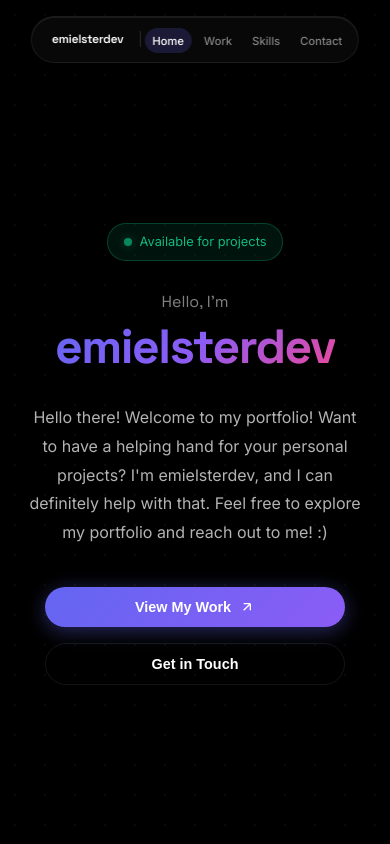
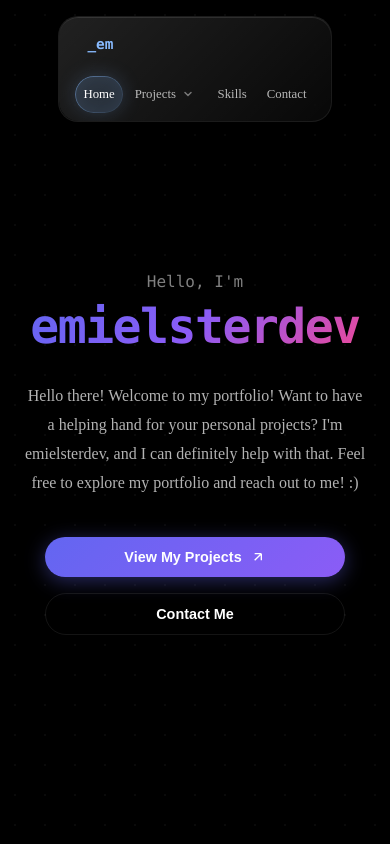
Before and after one commit to emielster/emielster-dev, a React (Vite) app: page / in a window 390 px wide. Shown: the top 844 px of the page. Built offline with nearby package versions, Linux system fonts and the light colour scheme.

Commit message:
Added a better navbar

```diff
--- a/src/components/Hero.tsx
+++ b/src/components/Hero.tsx
@@ -8,10 +8,6 @@ export function Hero() {
   return (
     <section className="hero" id="hero">
       <div className="hero-content">
-        <div className="hero-status">
-          <span className="status-dot" />
-          <span>Available for projects</span>
-        </div>
 
         <h1 className="hero-title">
           <span className="title-small">Hello, I'm</span>
@@ -23,17 +19,17 @@ export function Hero() {
         <p className="hero-description">
           Hello there! Welcome to my portfolio! Want to have a helping hand for your personal projects?
           I'm emielsterdev, and I can definitely help with that. Feel free to explore my portfolio and reach out to me! :)
-        </p>
+          </p>
 
         <div className="hero-actions">
           <button className="btn btn-primary" onClick={scrollToProjects}>
-            View My Work
+            View My Projects
             <svg width="16" height="16" viewBox="0 0 24 24" fill="none" stroke="currentColor" strokeWidth="2">
               <path d="M7 17L17 7M17 7H7M17 7V17"/>
             </svg>
           </button>
           <button className="btn btn-outline">
-            Get in Touch
+            Contact Me
           </button>
         </div>
       </div>
--- a/src/components/Navigation.css
+++ b/src/components/Navigation.css
@@ -1,102 +1,394 @@
 .navigation {
   position: fixed;
-  top: 1.5rem;
-  left: 50%;
-  transform: translateX(-50%);
+  top: 0;
+  left: 0;
+  right: 0;
   z-index: 1000;
+  padding: 1.5rem 2rem;
+  pointer-events: none;
+  display: flex;
+  justify-content: center;
+}
+
+.nav-container {
+  position: relative;
+  display: flex;
+  flex-direction: column;
+  align-items: center;
+  pointer-events: auto;
 }
 
 .nav-pill {
+  max-width: fit-content;
+  margin: 0 auto;
+  padding: 0.75rem 1.5rem;
+  border-radius: 100px;
+  backdrop-filter: blur(20px);
+  background: rgba(0, 0, 0, 0.6);
+  border: 1px solid rgba(255, 255, 255, 0.1);
+  box-shadow:
+    0 8px 32px rgba(0, 0, 0, 0.3),
+    inset 0 1px 0 rgba(255, 255, 255, 0.1);
+  display: flex;
+  align-items: center;
+  gap: 1.5rem;
+  transition: all 0.3s ease;
+}
+
+.nav-pill:hover {
+  background: rgba(0, 0, 0, 0.7);
+  border-color: rgba(255, 255, 255, 0.2);
+}
+
+/* Logo with Breadcrumb */
+.nav-logo {
+  text-decoration: none;
+  color: #fff;
+  font-weight: 600;
+  font-size: 1rem;
+  transition: all 0.3s ease;
+  display: flex;
+  align-items: center;
+  padding: 0.5rem 0.75rem;
+  border-radius: 50px;
+  position: relative;
+}
+
+.nav-logo:hover {
+  background: rgba(255, 255, 255, 0.1);
+}
+
+.logo-breadcrumb {
+  display: flex;
+  align-items: center;
+  gap: 0.25rem;
+  font-family: 'Monaco', 'Menlo', monospace;
+}
+
+.breadcrumb-item {
+  display: flex;
+  align-items: center;
+  gap: 0.25rem;
+  animation: breadcrumbSlide 0.3s ease;
+}
+
+.breadcrumb-separator {
+  color: rgba(255, 255, 255, 0.4);
+  font-size: 0.9rem;
+  margin: 0 0.25rem;
+}
+
+.breadcrumb-active {
+  color: #88bbff;
+  font-weight: 700;
+}
+
+@keyframes breadcrumbSlide {
+  from {
+    opacity: 0;
+    transform: translateX(-10px);
+  }
+  to {
+    opacity: 1;
+    transform: translateX(0);
+  }
+}
+
+/* Divider */
+.nav-divider {
+  width: 1px;
+  height: 24px;
+  background: linear-gradient(
+    to bottom,
+    transparent,
+    rgba(255, 255, 255, 0.2),
+    transparent
+  );
+}
+
+/* Navigation Links */
+.nav-links {
   display: flex;
   align-items: center;
   gap: 0.5rem;
-  padding: 0.5rem 0.75rem;
-  border-radius: 50px;
-  background:
-    radial-gradient(rgba(255, 255, 255, 0.15) 1px, transparent 1px),
-    rgba(10, 10, 20, 0.85);
-  background-size: 8px 8px, 100% 100%;
-  border: 1px solid rgba(255, 255, 255, 0.12);
-  backdrop-filter: blur(20px);
-  -webkit-backdrop-filter: blur(20px);
-  box-shadow:
-    0 4px 30px rgba(0, 0, 0, 0.4),
-    inset 0 1px 0 rgba(255, 255, 255, 0.08);
+  list-style: none;
+  margin: 0;
+  padding: 0;
 }
 
-.nav-logo {
-  display: flex;
-  align-items: center;
-  padding: 0.4rem 0.75rem;
+.nav-item {
+  position: relative;
 }
 
-.logo-text {
-  font-family: 'Space Grotesk', monospace;
-  font-size: 0.85rem;
-  font-weight: 600;
-  letter-spacing: -0.02em;
-  color: var(--text-primary);
-  transition: color 0.3s ease;
-}
-
-.nav-logo:hover .logo-text {
-  color: var(--accent-primary);
-}
-
-.nav-divider {
-  width: 1px;
-  height: 20px;
-  background: rgba(255, 255, 255, 0.15);
-}
-
-.nav-links {
-  display: flex;
-  align-items: center;
-  gap: 0.25rem;
-  list-style: none;
+.nav-item.has-submenu {
+  position: relative;
 }
 
 .nav-link {
-  padding: 0.4rem 0.75rem;
-  font-size: 0.8rem;
-  font-weight: 500;
-  color: var(--text-muted);
-  border-radius: 20px;
+  text-decoration: none;
+  color: rgba(255, 255, 255, 0.7);
+  font-size: 0.95rem;
+  padding: 0.5rem 1rem;
+  border-radius: 50px;
   transition: all 0.3s ease;
+  position: relative;
+  display: flex;
+  align-items: center;
+  gap: 0.35rem;
+  background: transparent;
+  border: none;
+  cursor: pointer;
+  font-family: inherit;
   white-space: nowrap;
 }
 
 .nav-link:hover {
-  color: var(--text-primary);
-  background: rgba(255, 255, 255, 0.05);
+  color: #fff;
+  background: rgba(255, 255, 255, 0.1);
 }
 
 .nav-link.active {
-  color: var(--text-primary);
-  background: rgba(99, 102, 241, 0.2);
+  color: #fff;
+  background: rgba(136, 187, 255, 0.15);
+  box-shadow:
+    0 0 20px rgba(136, 187, 255, 0.2),
+    inset 0 0 20px rgba(136, 187, 255, 0.1);
 }
 
-/* Mobile Navigation */
-@media (max-width: 640px) {
+.nav-link.active::before {
+  content: '';
+  position: absolute;
+  inset: 0;
+  border-radius: 50px;
+  padding: 1px;
+  background: linear-gradient(135deg, rgba(136, 187, 255, 0.5), transparent);
+  -webkit-mask: linear-gradient(#fff 0 0) content-box, linear-gradient(#fff 0 0);
+  -webkit-mask-composite: xor;
+  mask-composite: exclude;
+}
+
+/* Submenu Styles */
+.has-submenu .nav-link {
+  padding-right: 0.75rem;
+}
+
+.submenu-arrow {
+  transition: transform 0.3s ease;
+  opacity: 0.6;
+}
+
+.nav-link.submenu-open .submenu-arrow {
+  transform: rotate(180deg);
+  opacity: 1;
+}
+
+.submenu-wrapper {
+  position: absolute;
+  top: 100%;
+  left: 0;
+  right: 0;
+  display: flex;
+  justify-content: center;
+  pointer-events: none;
+  margin-top: 0.75rem;
+}
+
+.submenu {
+  position: relative;
+  min-width: 260px;
+  max-width: 320px;
+  padding: 0.5rem;
+  border-radius: 16px;
+  backdrop-filter: blur(20px);
+  background: rgba(0, 0, 0, 0.85);
+  border: 1px solid rgba(255, 255, 255, 0.15);
+  box-shadow:
+    0 12px 40px rgba(0, 0, 0, 0.5),
+    inset 0 1px 0 rgba(255, 255, 255, 0.1);
+  animation: submenuSlideIn 0.3s ease;
+  pointer-events: auto;
+}
+
+.submenu::before {
+  content: '';
+  position: absolute;
+  top: -6px;
+  left: 50%;
+  transform: translateX(-50%) rotate(45deg);
+  width: 12px;
+  height: 12px;
+  background: rgba(0, 0, 0, 0.85);
+  border-left: 1px solid rgba(255, 255, 255, 0.15);
+  border-top: 1px solid rgba(255, 255, 255, 0.15);
+  pointer-events: none;
+}
+
+@keyframes submenuSlideIn {
+  from {
+    opacity: 0;
+    transform: translateX(-50%) translateY(-10px);
+  }
+  to {
+    opacity: 1;
+    transform: translateX(-50%) translateY(0);
+  }
+}
+
+.submenu-item {
+  display: flex;
+  flex-direction: column;
+  gap: 0.25rem;
+  padding: 0.75rem 1rem;
+  border-radius: 10px;
+  text-decoration: none;
+  color: rgba(255, 255, 255, 0.8);
+  transition: all 0.2s ease;
+  cursor: pointer;
+}
+
+.submenu-item:hover {
+  background: rgba(255, 255, 255, 0.1);
+  color: #fff;
+}
+
+.submenu-item.active {
+  background: rgba(136, 187, 255, 0.2);
+  color: #88bbff;
+}
+
+.submenu-label {
+  font-size: 0.95rem;
+  font-weight: 500;
+}
+
+.submenu-description {
+  font-size: 0.8rem;
+  opacity: 0.6;
+  line-height: 1.3;
+}
+
+.submenu-item:hover .submenu-description {
+  opacity: 0.8;
+}
+
+/* Mobile Responsive */
+@media (max-width: 768px) {
   .navigation {
-    top: 1rem;
+    padding: 1rem;
   }
 
   .nav-pill {
-    padding: 0.4rem 0.5rem;
+    width: 100%;
+    max-width: 100%;
+    padding: 0.5rem 1rem;
+    gap: 1rem;
+    overflow-x: auto;
+    overflow-y: visible;
+    scrollbar-width: none;
+    -ms-overflow-style: none;
+  }
+
+  .nav-pill::-webkit-scrollbar {
+    display: none;
+  }
+
+  .nav-links {
     gap: 0.25rem;
   }
 
-  .logo-text {
-    font-size: 0.75rem;
+  .nav-link {
+    font-size: 0.85rem;
+    padding: 0.4rem 0.75rem;
+  }
+
+  .logo-breadcrumb {
+    font-size: 0.9rem;
+  }
+
+  .breadcrumb-separator {
+    margin: 0 0.15rem;
+  }
+
+  .submenu {
+    left: auto;
+    right: 0;
+    transform: none;
+    min-width: 200px;
+  }
+
+  .submenu::before {
+    left: auto;
+    right: 20px;
+    transform: translateX(0) rotate(45deg);
+  }
+}
+
+/* Small mobile */
+@media (max-width: 480px) {
+  .nav-pill {
+    flex-direction: column;
+    align-items: stretch;
+    gap: 0.75rem;
+    border-radius: 20px;
+  }
+
+  .nav-divider {
+    display: none;
+  }
+
+  .nav-links {
+    width: 100%;
+    justify-content: space-between;
   }
 
   .nav-link {
-    padding: 0.35rem 0.5rem;
-    font-size: 0.7rem;
+    flex: 1;
+    justify-content: center;
+    padding: 0.5rem;
+    font-size: 0.8rem;
   }
 
-  .nav-divider {
-    height: 16px;
+  .submenu {
+    position: fixed;
+    left: 1rem;
+    right: 1rem;
+    top: auto;
+    bottom: 5rem;
+    transform: none;
+    max-width: none;
+  }
+
+  .submenu::before {
+    display: none;
   }
 }
+
+/* Accessibility */
+@media (prefers-reduced-motion: reduce) {
+  .nav-link,
+  .submenu-arrow,
+  .breadcrumb-item,
+  .submenu {
+    transition: none;
+    animation: none;
+  }
+}
+
+/* Glass effect enhancement */
+.glass {
+  position: relative;
+}
+
+.glass::before {
+  content: '';
+  position: absolute;
+  inset: 0;
+  border-radius: inherit;
+  background: linear-gradient(
+    135deg,
+    rgba(255, 255, 255, 0.1) 0%,
+    rgba(255, 255, 255, 0.05) 50%,
+    transparent 100%
+  );
+  pointer-events: none;
+}
--- a/src/components/Navigation.tsx
+++ b/src/components/Navigation.tsx
@@ -1,26 +1,56 @@
-import { useState, useEffect } from 'react';
+import { useState, useEffect, useRef } from 'react';
 import './Navigation.css';
 
-const navLinks = [
+interface SubMenuItem {
+  label: string;
+  href: string;
+  description?: string;
+}
+
+interface NavLink {
+  label: string;
+  href: string;
+  subMenu?: SubMenuItem[];
+}
+
+const navLinks: NavLink[] = [
   { label: 'Home', href: '#hero' },
-  { label: 'Work', href: '#projects' },
+  {
+    label: 'Projects',
+    href: '#projects',
+    subMenu: [
+      { label: 'Pulsar', href: '/pulsar', description: 'Roblox Language inspired by C++' },
+      { label: 'Neutron', href: '/neutron', description: 'Roblox Terminal' },
+      { label: 'All Projects', href: '#projects', description: 'View everything' },
+    ]
+  },
   { label: 'Skills', href: '#skills' },
   { label: 'Contact', href: '#contact' },
 ];
 
 export function Navigation() {
   const [activeSection, setActiveSection] = useState('hero');
+  const [activePath, setActivePath] = useState<string[]>(['_em']);
+  const [openSubmenu, setOpenSubmenu] = useState<string | null>(null);
+  const submenuRef = useRef<HTMLDivElement>(null);
+  const navRef = useRef<HTMLDivElement>(null);
 
   useEffect(() => {
     const handleScroll = () => {
       // Determine active section
-      const sections = navLinks.map(link => link.href.slice(1));
+      const sections = navLinks.flatMap(link =>
+        link.subMenu
+          ? link.subMenu.map(sub => sub.href.slice(1))
+          : [link.href.slice(1)]
+      );
+
       for (const section of [...sections].reverse()) {
         const element = document.getElementById(section);
         if (element) {
           const rect = element.getBoundingClientRect();
           if (rect.top <= 200) {
             setActiveSection(section);
+            updateBreadcrumb(section);
             break;
           }
         }
@@ -31,28 +61,99 @@ export function Navigation() {
     return () => window.removeEventListener('scroll', handleScroll);
   }, []);
 
+  // Close submenu when clicking outside
+  useEffect(() => {
+    const handleClickOutside = (event: MouseEvent) => {
+      if (submenuRef.current && !submenuRef.current.contains(event.target as Node)) {
+        setOpenSubmenu(null);
+      }
+    };
+
+    document.addEventListener('mousedown', handleClickOutside);
+    return () => document.removeEventListener('mousedown', handleClickOutside);
+  }, []);
+
+  const updateBreadcrumb = (section: string) => {
+    // Update breadcrumb based on current section
+    if (section === 'hero') {
+      setActivePath(['_em']);
+    } else if (section.startsWith('projects-')) {
+      const subcategory = section.replace('projects-', '');
+      setActivePath(['_em', subcategory]);
+    } else {
+      setActivePath(['_em', section]);
+    }
+  };
+
   const handleClick = (e: React.MouseEvent<HTMLAnchorElement>, href: string) => {
     e.preventDefault();
     const element = document.querySelector(href);
     element?.scrollIntoView({ behavior: 'smooth' });
+    setOpenSubmenu(null);
+  };
+
+  const toggleSubmenu = (e: React.MouseEvent, label: string) => {
+    e.preventDefault();
+    setOpenSubmenu(openSubmenu === label ? null : label);
   };
 
   return (
     <nav className="navigation">
-      <div className="nav-pill glass">
+      <div className="nav-container">
+        <div className="nav-pill glass" ref={navRef}>
           <a
             href="#hero"
             className="nav-logo"
             onClick={(e) => handleClick(e, '#hero')}
           >
-          <span className="logo-text">emielsterdev</span>
+            <span className="logo-breadcrumb">
+              {activePath.map((crumb, index) => (
+                <span key={index} className="breadcrumb-item">
+                  {index > 0 && <span className="breadcrumb-separator">›</span>}
+                  <span className={index === activePath.length - 1 ? 'breadcrumb-active' : ''}>
+                    {crumb}
+                  </span>
+                </span>
+              ))}
+            </span>
           </a>
 
           <div className="nav-divider" />
 
           <ul className="nav-links">
             {navLinks.map(link => (
-            <li key={link.href}>
+              <li
+                key={link.href}
+                className={`nav-item ${link.subMenu ? 'has-submenu' : ''}`}
+              >
+                {link.subMenu ? (
+                  <button
+                    className={`nav-link ${
+                      activeSection === link.href.slice(1) ||
+                      activeSection.startsWith(link.href.slice(1) + '-')
+                        ? 'active'
+                        : ''
+                    } ${openSubmenu === link.label ? 'submenu-open' : ''}`}
+                    onClick={(e) => toggleSubmenu(e, link.label)}
+                  >
+                    {link.label}
+                    <svg
+                      className="submenu-arrow"
+                      width="12"
+                      height="12"
+                      viewBox="0 0 12 12"
+                      fill="none"
+                    >
+                      <path
+                        d="M3 4.5L6 7.5L9 4.5"
+                        stroke="currentColor"
+                        strokeWidth="1.5"
+                        strokeLinecap="round"
+                        strokeLinejoin="round"
+                      />
+                    </svg>
+                  </button>
+                ) : (
                   <a
                     href={link.href}
                     className={`nav-link ${activeSection === link.href.slice(1) ? 'active' : ''}`}
@@ -60,10 +161,33 @@ export function Navigation() {
                   >
                     {link.label}
                   </a>
+                )}
               </li>
             ))}
           </ul>
         </div>
+
+        {/* Submenu rendered outside nav-pill but inside nav-container */}
+        {openSubmenu && (
+          <div className="submenu-wrapper">
+            <div className="submenu glass" ref={submenuRef}>
+              {navLinks.find(link => link.label === openSubmenu)?.subMenu?.map(subItem => (
+                <a
+                  key={subItem.href}
+                  href={subItem.href}
+                  className={`submenu-item ${activeSection === subItem.href.slice(1) ? 'active' : ''}`}
+                  onClick={(e) => handleClick(e, subItem.href)}
+                >
+                  <span className="submenu-label">{subItem.label}</span>
+                  {subItem.description && (
+                    <span className="submenu-description">{subItem.description}</span>
+                  )}
+                </a>
+              ))}
+            </div>
+          </div>
+        )}
+      </div>
     </nav>
   );
 }
--- a/src/index.css
+++ b/src/index.css
@@ -28,7 +28,6 @@ html {
 }
 
 body {
-  font-family: 'Inter', -apple-system, BlinkMacSystemFont, sans-serif;
   background: var(--bg-space);
   color: var(--text-primary);
   line-height: 1.6;
@@ -36,7 +35,7 @@ body {
 }
 
 h1, h2, h3, h4, h5, h6 {
-  font-family: 'Space Grotesk', sans-serif;
+  font-family: 'Monaco', 'Menlo', monospace;
   font-weight: 700;
   line-height: 1.1;
 }
```
Lines whose indentation alone changed are shown as unchanged.
